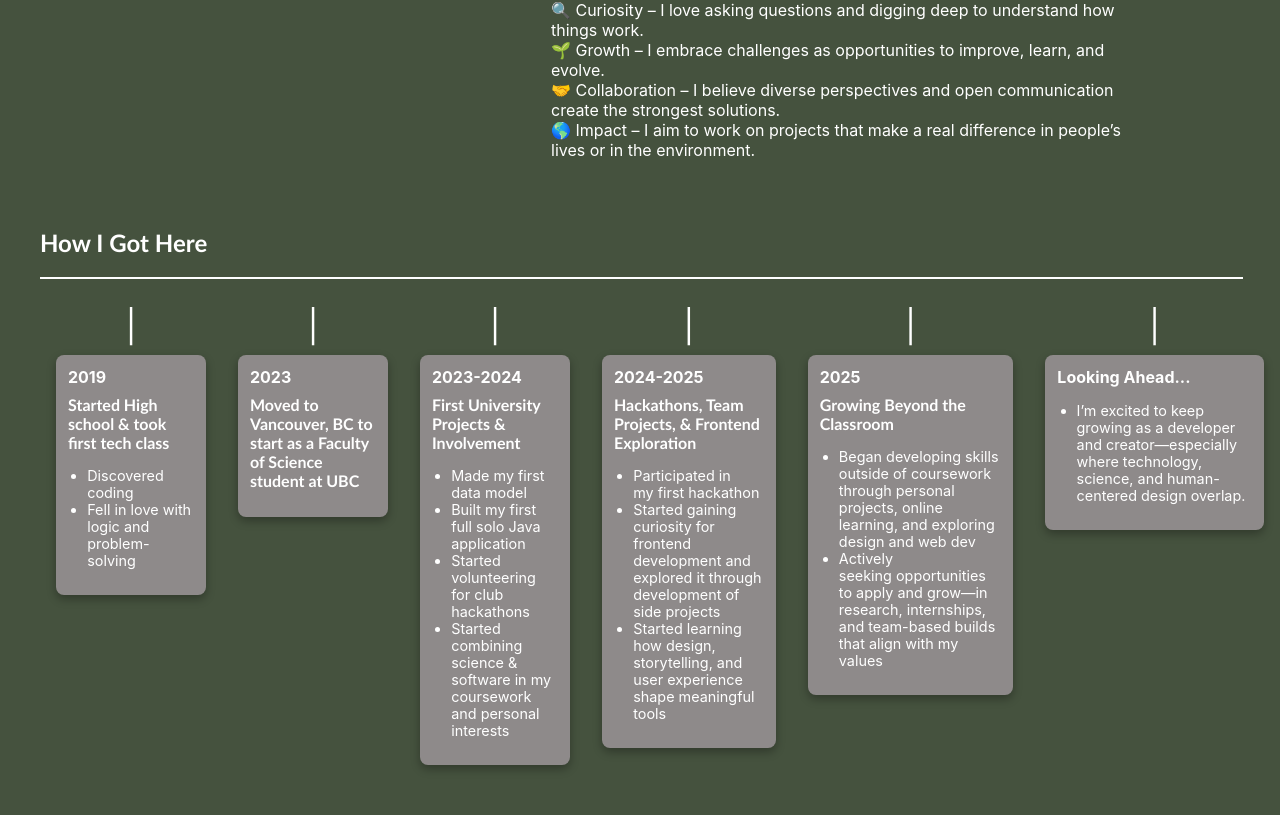
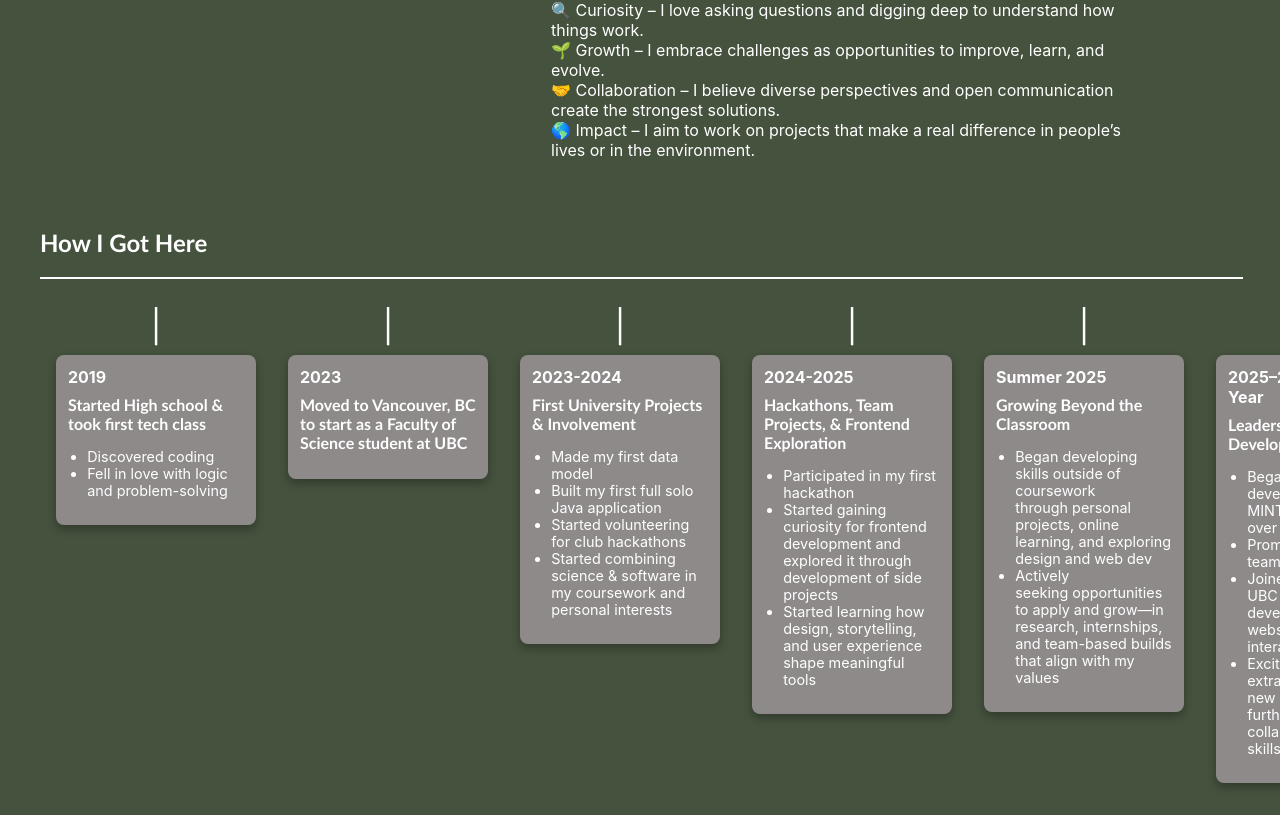
Before and after one commit to MaddieWright/PersonalPortfolio, a React (Vite) app: page /about in a window 1280 px wide. Shown: the part 535-1350 px from the top of the page. Built offline with nearby package versions, Linux system fonts and the light colour scheme.

Commit message:
uodated resume and new info

```diff
--- a/src/components/About.css
+++ b/src/components/About.css
@@ -56,7 +56,8 @@ h4 {
     display: flex;
     flex-direction: column;
     align-items: center;
-    min-width: 150px;
+    min-width: 200px;
+    max-width: 300px;
     font-family: 'Inter', sans-serif;
     color: white;
 }
--- a/src/components/About.jsx
+++ b/src/components/About.jsx
@@ -60,16 +60,29 @@ function About() {
                                 "Started learning how design, storytelling, and user experience shape meaningful tools"],
                         },
                         {
-                            year: "2025",
+                            year: "Summer 2025",
                             title: "Growing Beyond the Classroom",
                             bullets: ["Began developing skills outside of coursework through personal projects, online learning, and exploring design and web dev",
                                 "Actively seeking opportunities to apply and grow—in research, internships, and team-based builds that align with my values"],
                         },
                         {
+                            year: "2025–2026 School Year",
+                            title: "Leadership & Growth in Development",
+                            bullets: [
+                                "Began as a frontend developer on UBC MINT's MOSS project over the summer",
+                                "Promoted to frontend team lead on MOSS!",
+                                "Joined UBC GIS and UBC Startups as a developer, building websites and interactive tools",
+                                "Excited to engage in extracurriculars, meet new people, and further develop collaboration and dev skills",
+                            ],
+                        },
+                        {
                             year: "Looking Ahead...",
                             title: "",
-                            bullets: ["I’m excited to keep growing as a developer and creator—especially where technology, science, and human-centered design overlap."],
+                            bullets: ["Exploring machine learning and setting ambitious goals for personal and professional growth",
+                                "I’m excited to keep growing as a developer and creator—especially where technology, science, and human-centered design overlap!",
+                            ],
                         },
+
                     ].map((event, index) => (
                         <div key={index} className="timeline-item">
                             <div className="timeline-marker">|</div>
--- a/src/components/Navbar.jsx
+++ b/src/components/Navbar.jsx
@@ -8,10 +8,11 @@ import { useState } from 'react';
 function Navbar() {
     const [menuOpen, setMenuOpen] = useState(false);
     const toggleMenu = () => setMenuOpen(!menuOpen);
+    const closeMenu = () => setMenuOpen(false); // new function
 
     return (
         <header className="navbar">
-            <Link to="/" className="logo">
+            <Link to="/" className="logo" onClick={closeMenu}>
                 <img src={logo} alt="logo" />
             </Link>
 
@@ -20,14 +21,14 @@ function Navbar() {
             </button>
 
             <nav className={`nav-links ${menuOpen ? 'open' : ''}`}>
-                <Link to="/about" className="about">About Me</Link>
-                <Link to="/projects" className="projects">Projects</Link>
-                <Link to="/skills" className="skills">Skills</Link>
-                <Link to="/contact" className="contact">Contact</Link>
+                <Link to="/about" className="about" onClick={closeMenu}>About Me</Link>
+                <Link to="/projects" className="projects" onClick={closeMenu}>Projects</Link>
+                <Link to="/skills" className="skills" onClick={closeMenu}>Skills</Link>
+                <Link to="/contact" className="contact" onClick={closeMenu}>Contact</Link>
             </nav>
         </header>
-
     );
 }
 
+
 export default Navbar;
--- a/src/components/Skills.jsx
+++ b/src/components/Skills.jsx
@@ -18,6 +18,7 @@ const SkillsSection = () => {
                     <h3>Languages</h3>
                     <div className="skill-items">
                         <div className="skill-item">Java</div>
+                        <div className="skill-item">C++</div>
                         <div className="skill-item">Python</div>
                         <div className="skill-item">R</div>
                         <div className="skill-item">CSS</div>
@@ -39,6 +40,7 @@ const SkillsSection = () => {
                         <div className="skill-item">Jupyter Notebook</div>
                         <div className="skill-item">Command Line/Terminal</div>
                         <div className="skill-item">R Studio</div>
+
                     </div>
                 </div>
 
@@ -46,6 +48,8 @@ const SkillsSection = () => {
                     <h3>Frameworks</h3>
                     <div className="skill-items">
                         <div className="skill-item">React</div>
+                        <div className="skill-item">React Flow</div>
+                        <div className="skill-item">Tailwind CSS</div>
                         <div className="skill-item">Node.js</div>
                         <div className="skill-item">Swing</div>
                         <div className="skill-item">JUnit</div>
```
Also changed, not shown: 1 other file (tests, documents, lock files or other folders).
